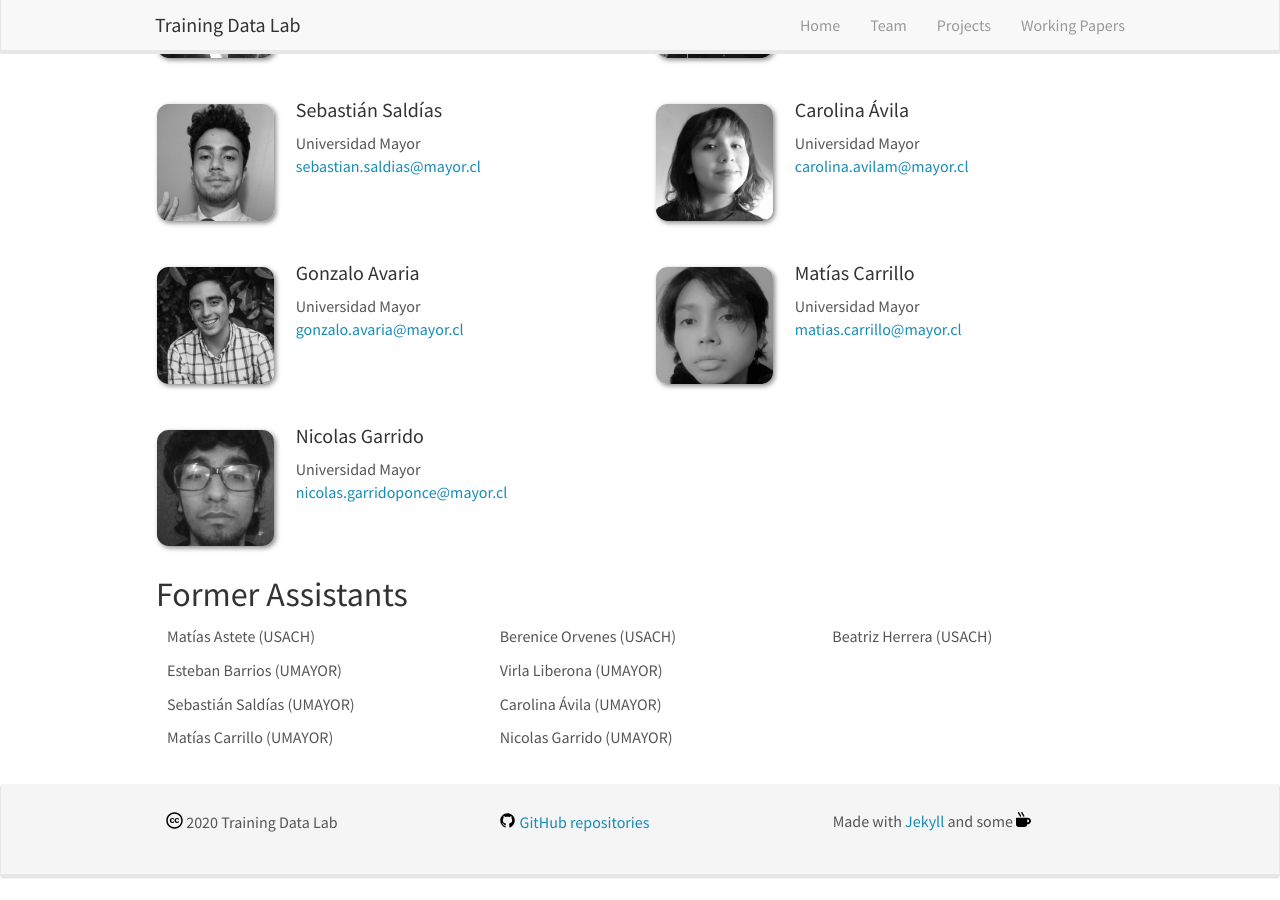
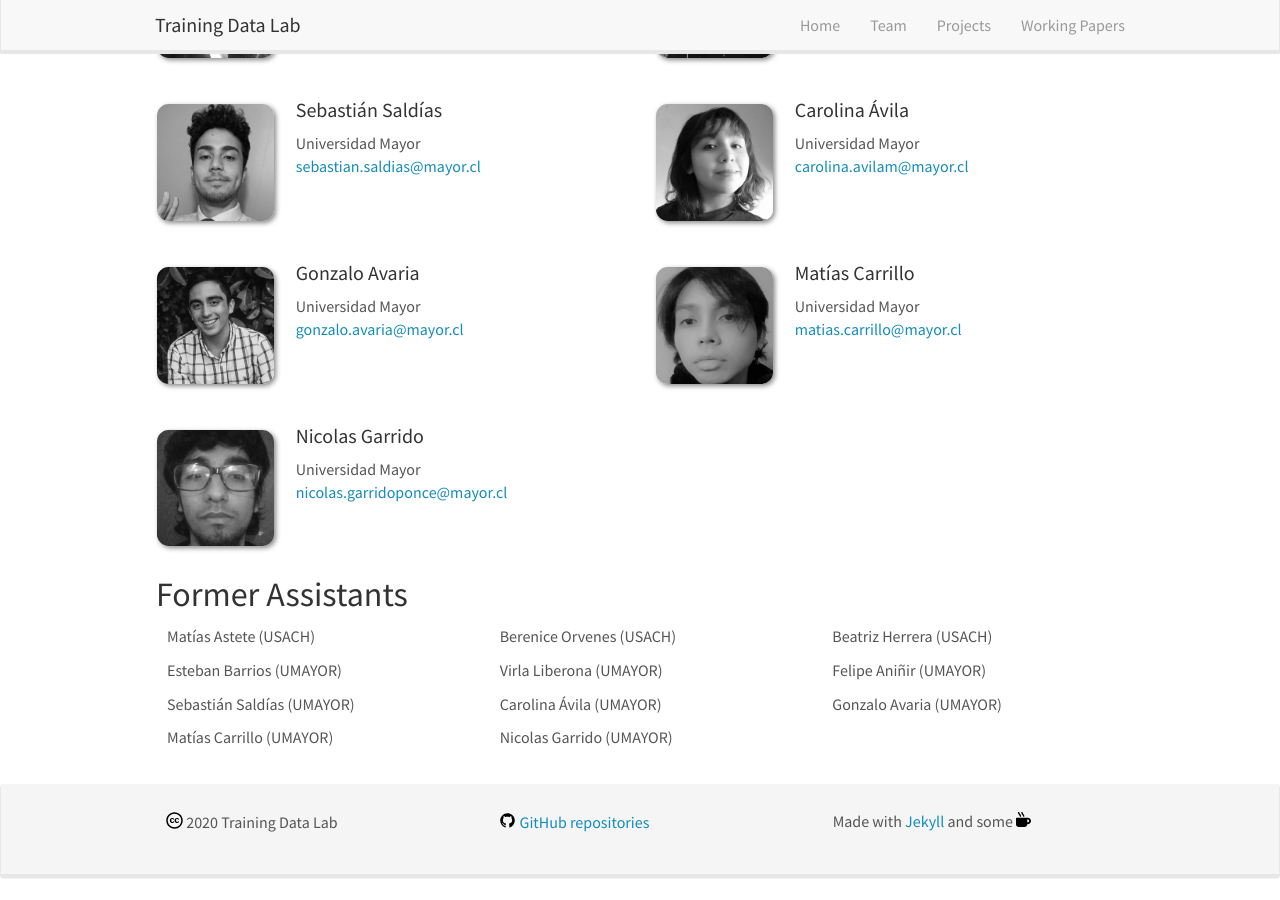
Before and after one commit to training-datalab/old-training-datalab.com, a Jekyll site: the page built from _pages/team.md, in a window 1280 px wide and 900 px high, scrolled down 1178 px. Built offline with Jekyll 4.4.1, drawn with Linux system fonts in a browser that asks for light colours; nearby versions of some CDN libraries.

Commit message:
Update assistants3.yml
Co-Authored-By: Carla Cisternas <c.g.cisternas.guasch@hum.leidenuniv.nl>

```diff
--- a/_data/assistants3.yml
+++ b/_data/assistants3.yml
@@ -1 +1,3 @@
 - name: Beatriz Herrera (USACH)
+- name: Felipe Aniñir (UMAYOR)
+- name: Gonzalo Avaria (UMAYOR)
```
